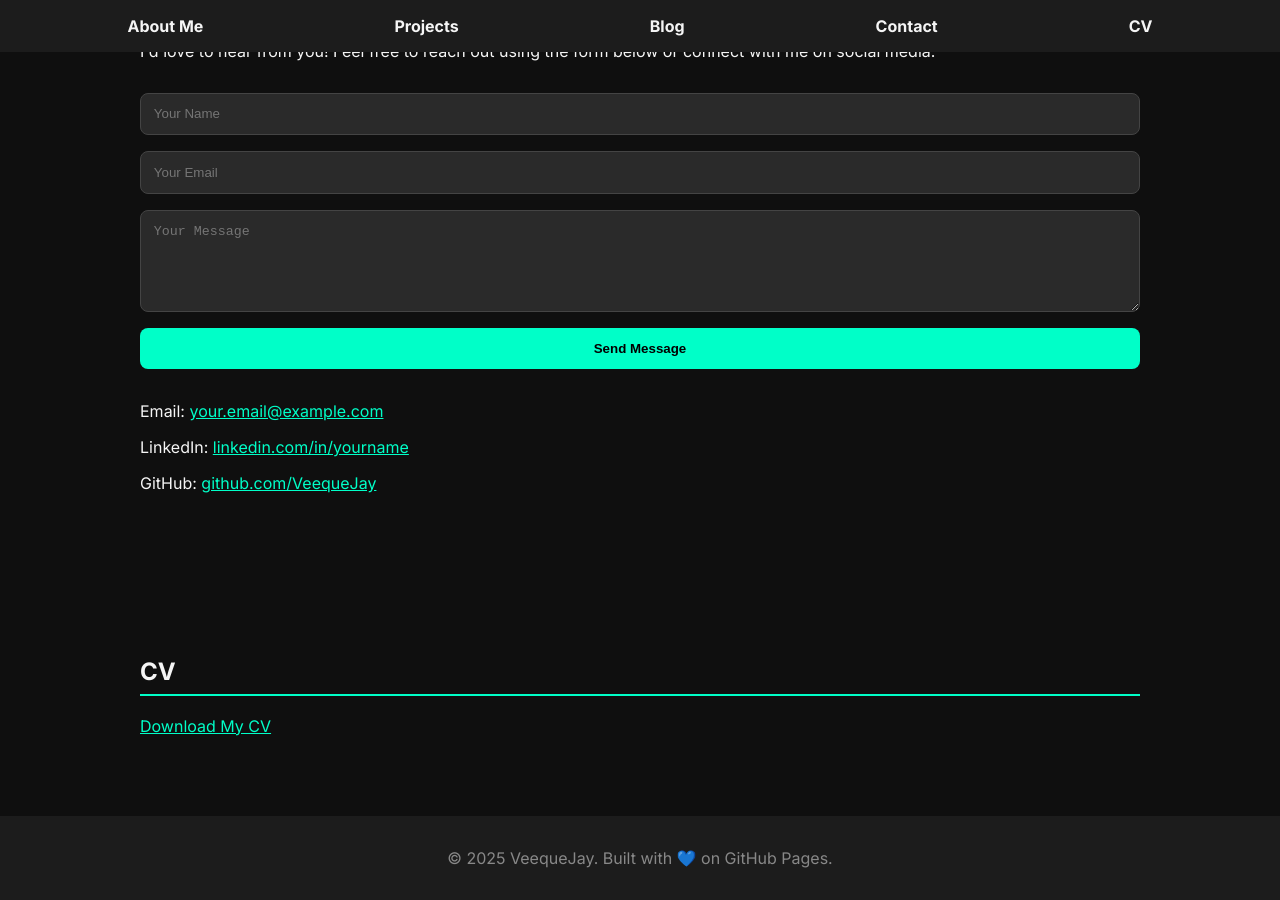
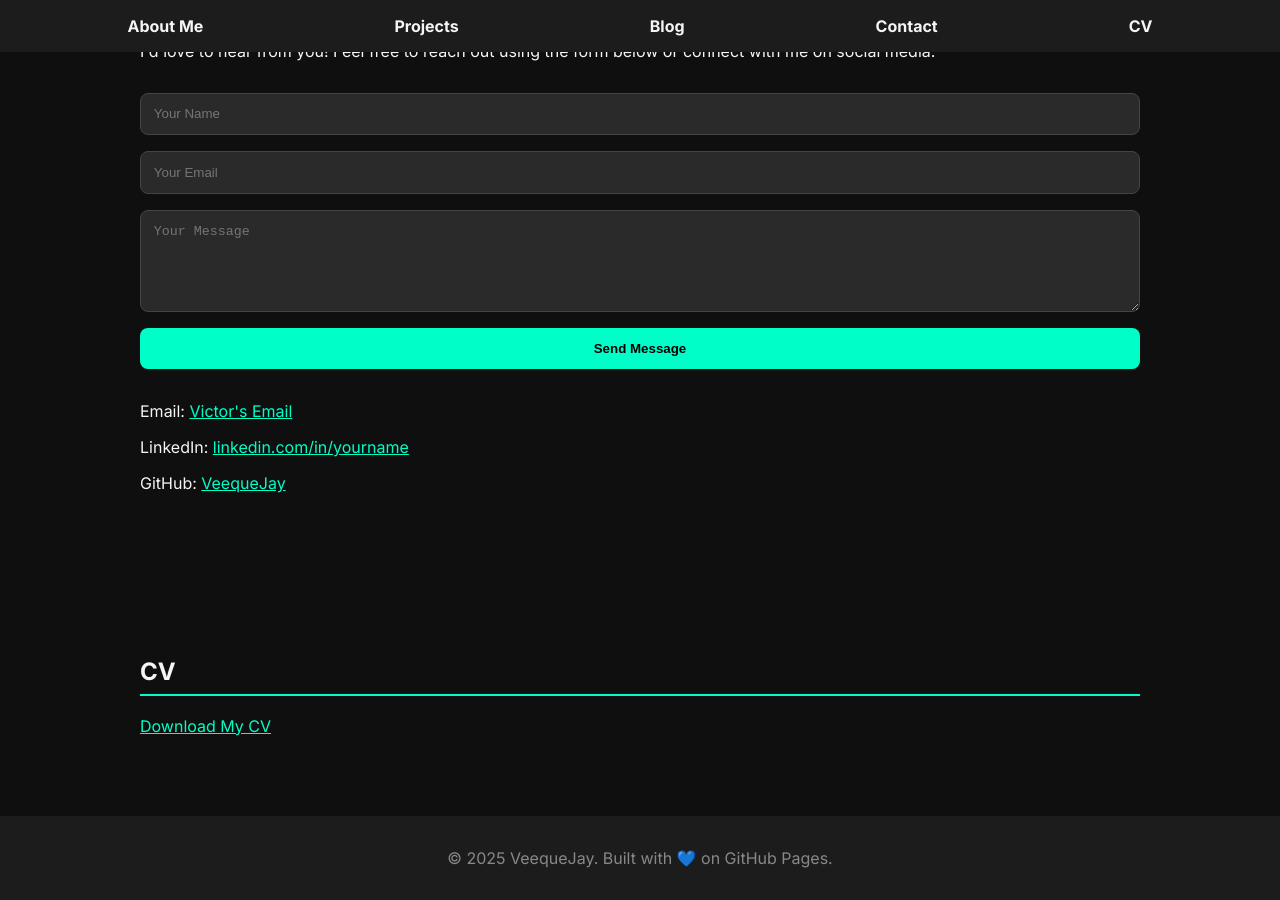
Before and after one commit to VeequeJay/VeequeJay.github.io, a Jekyll site: the page index.html, which Jekyll copies as it is, in a window 1280 px wide and 900 px high, scrolled down 1636 px. Built offline with Jekyll 4.4.1, drawn with Linux system fonts in a browser that asks for light colours.

Commit message:
Update index.html

```diff
--- a/index.html
+++ b/index.html
@@ -138,9 +138,14 @@
   </form>
 
   <div style="margin-top: 2rem;">
-    <p>Email: <a href="mailto:your.email@example.com" style="color: #00ffc8;">your.email@example.com</a></p>
-    <p>LinkedIn: <a href="https://linkedin.com/in/yourname" target="_blank" style="color: #00ffc8;">linkedin.com/in/yourname</a></p>
-    <p>GitHub: <a href="https://github.com/VeequeJay" target="_blank" style="color: #00ffc8;">github.com/VeequeJay</a></p>
+    <p>Email: <a href="mailto:joviunique@gmail.com" style="color: #00ffc8;">Victor's Email</a></p>
+    <p>
+      LinkedIn:
+      <a href="https://www.linkedin.com/in/victor-oyindamola-julius-123abc/" target="_blank" style="color: #00ffc8;">
+        linkedin.com/in/yourname
+      </a>
+    </p>
+    <p>GitHub: <a href="https://github.com/VeequeJay" target="_blank" style="color: #00ffc8;">VeequeJay</a></p>
   </div>
 </section>
 
```
